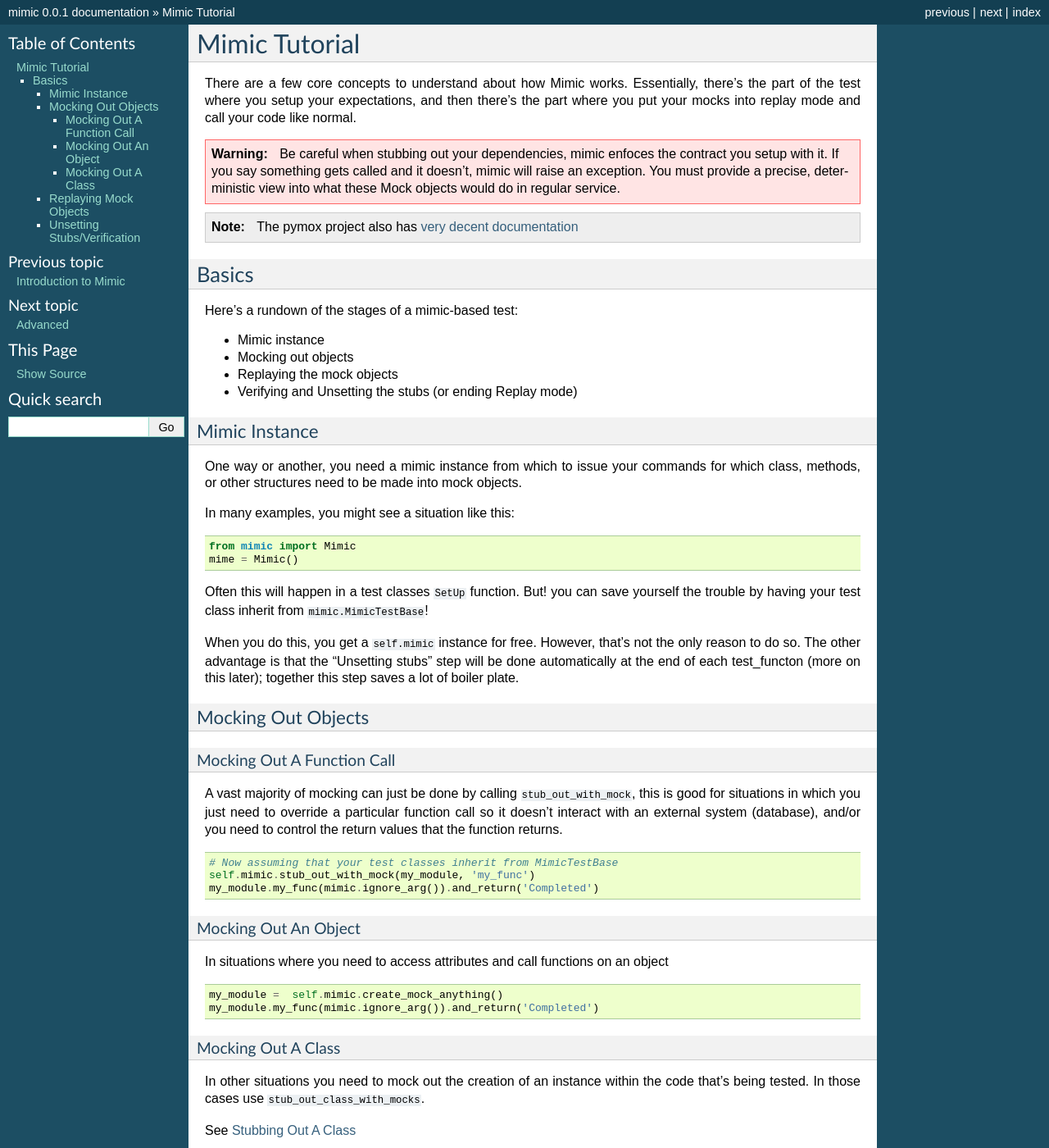
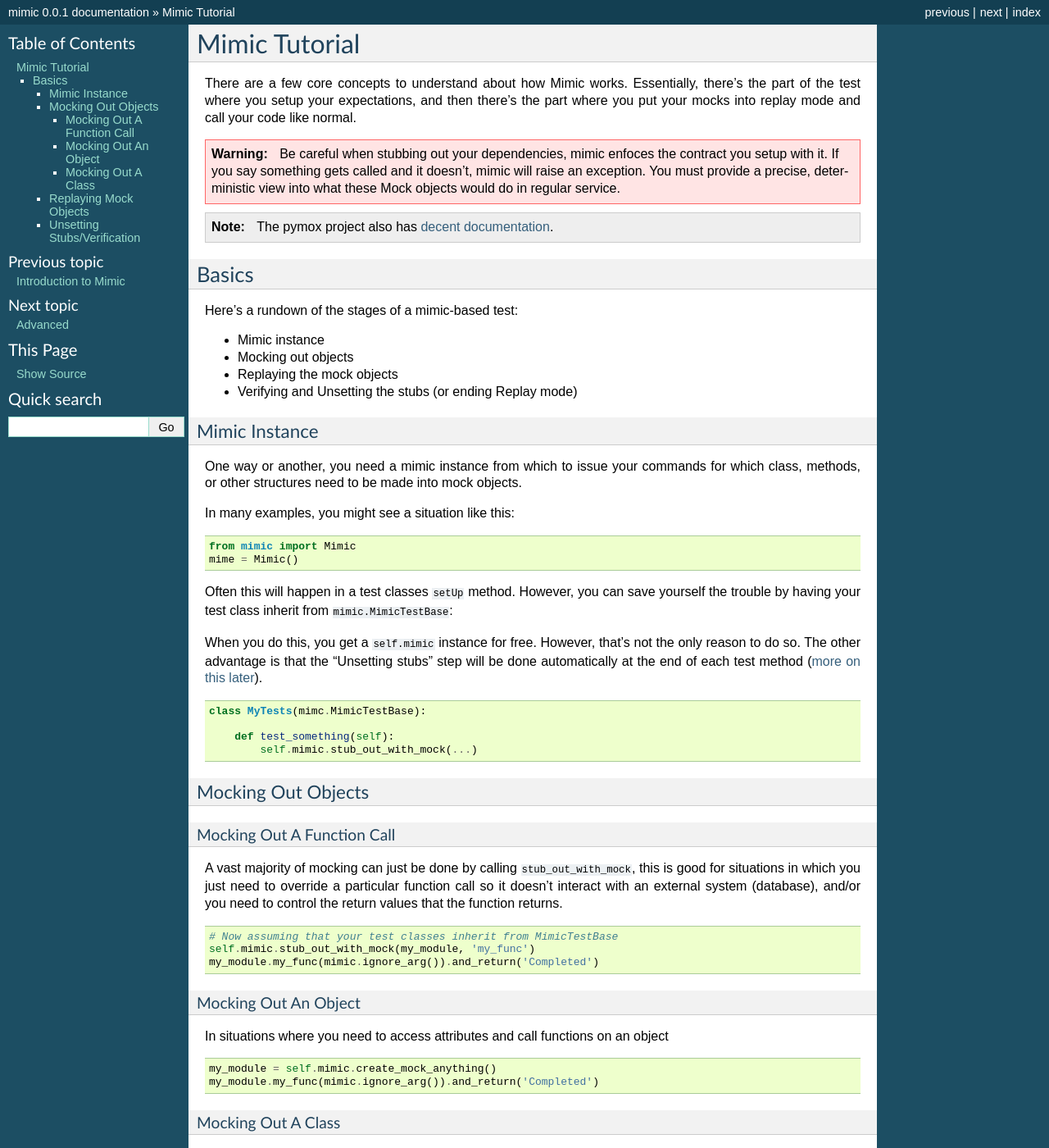
Before and after one commit to gmcquillan/mimic, a Sphinx documentation site: the page built from docs/tutorial.rst, in a window 1280 px wide and 1400 px high. Shown: the whole window at 82% size. Built offline with Sphinx 7.4.7, drawn with Linux system fonts in a browser that asks for light colours.

Commit message:
Various fixups to intro and tutorial docs

```diff
--- a/docs/tutorial.rst
+++ b/docs/tutorial.rst
@@ -14,8 +14,9 @@
 
 
 .. note::
-    The pymox project also has
-    `very decent documentation <https://code.google.com/p/pymox/wiki/MoxDocumentation>`_
+    The pymox project also has `decent documentation`_.
+
+.. _decent documentation: https://code.google.com/p/pymox/wiki/MoxDocumentation
 
 Basics
 ------
@@ -40,13 +41,19 @@
     from mimic import Mimic
     mime = Mimic()
 
-Often this will happen in a test classes ``SetUp`` function. But! you can save
-yourself the trouble by having your test class inherit from ``mimic.MimicTestBase``!
+Often this will happen in a test classes ``setUp`` method. However, you can save
+yourself the trouble by having your test class inherit from ``mimic.MimicTestBase``:
 
 When you do this, you get a ``self.mimic`` instance for free. However, that's
 not the only reason to do so. The other advantage is that the "Unsetting stubs"
-step will be done automatically at the end of each test_functon (more on this later);
-together this step saves a lot of boiler plate.
+step will be done automatically at the end of each test method (:ref:`more on this later <unsetting-stubs-verification>`).
+
+.. sourcecode:: python
+
+   class MyTests(mimc.MimicTestBase):
+
+       def test_something(self):
+           self.mimic.stub_out_with_mock(...)
 
 
 Mocking Out Objects
@@ -73,7 +80,7 @@
 
 .. sourcecode:: python
 
-    my_module =  self.mimic.create_mock_anything()
+    my_module = self.mimic.create_mock_anything()
     my_module.my_func(mimic.ignore_arg()).and_return('Completed')
 
 Mocking Out A Class
```
Also changed, not shown: other parts of docs/tutorial.rst (+3 -0 lines), docs/intro.rst (+7 -4 lines).
